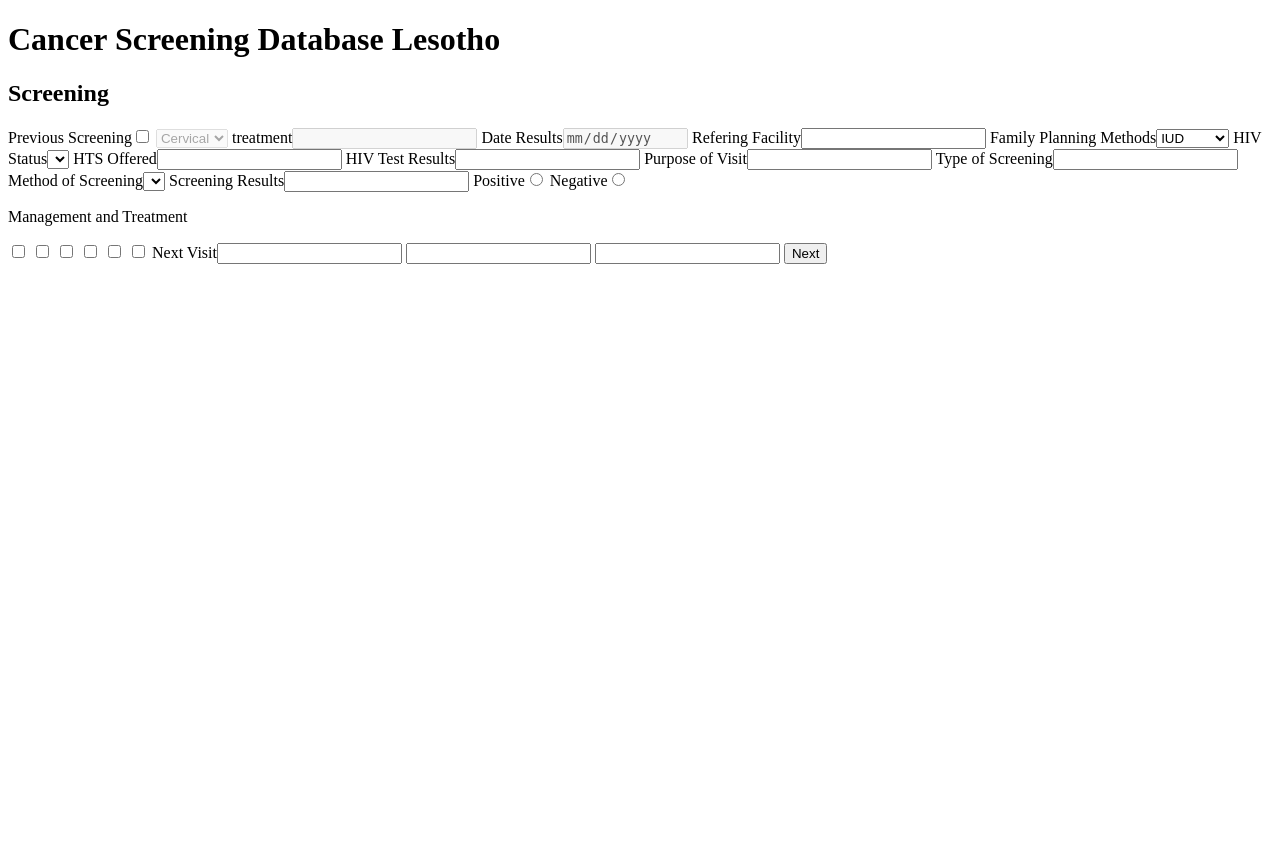
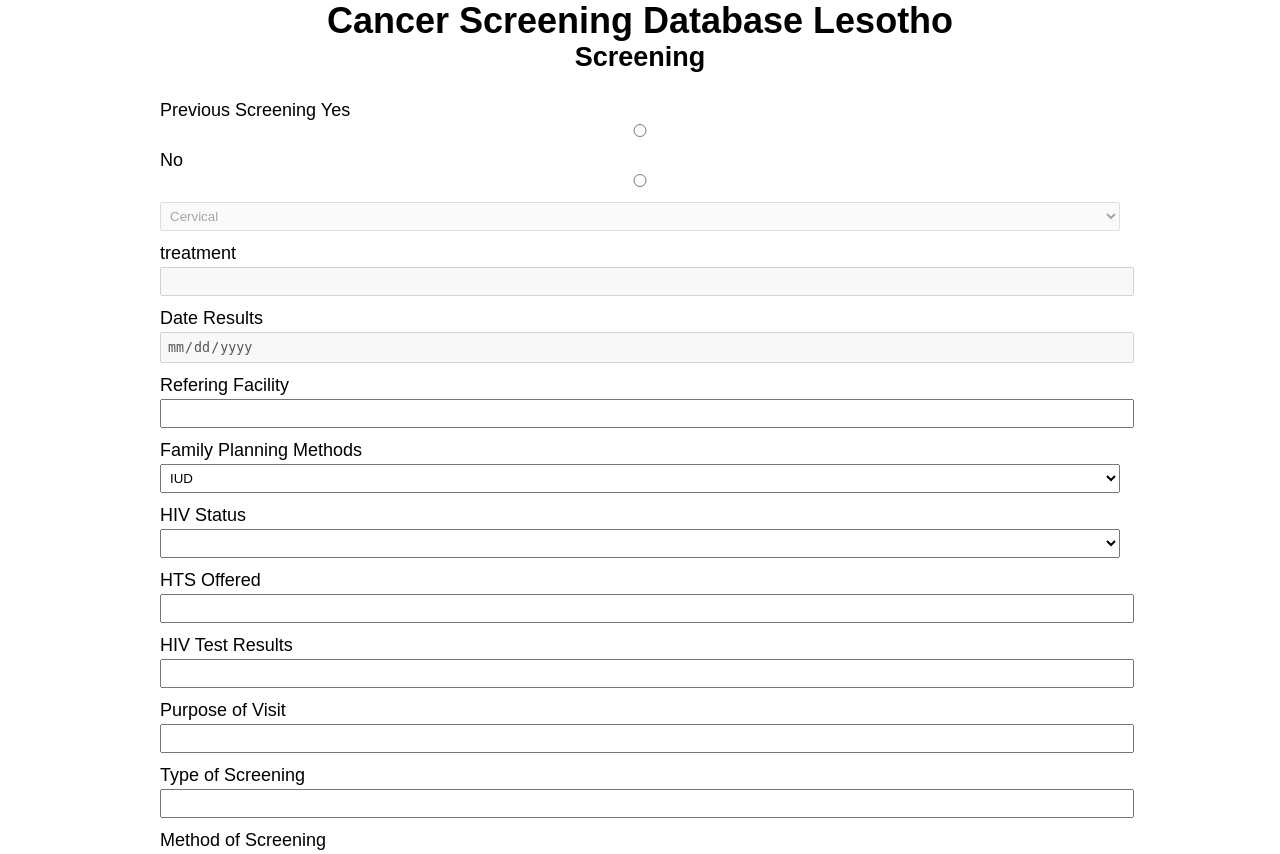
Before and after one commit to monkythe7th/cancerBurdenReseachLs, a Flask app: template templates/screening.html in a window 1280 px wide. Shown: the top 854 px of the page. Before the commit the page ends 264 px from the top, so only its background shows below. Run offline with Flask 3, Linux system fonts and the light colour scheme; the template is opened without the code that fills it, so the values that code supplies are empty.

Commit message:
26/04/2023 commit to 'master'

```diff
--- a/app.py
+++ b/app.py
@@ -5,7 +5,7 @@ def create_app():
 
     @app.route('/')
     def index():
-        return render_template('demographic.html')
+        return render_template('screening.html')
 
     return app
 
--- /dev/null
+++ b/static/css/style.css
@@ -0,0 +1,30 @@
+* {
+    margin: 0;
+    padding: 0;
+}
+
+body {
+    font: 18px sans-serif;
+}
+
+header {
+    height: 100px;
+    text-align: center;
+}
+
+.auth--form {
+    width: 60%;
+    height: 60%;
+    margin: auto;
+}
+
+.form {
+    width: 75%;
+    margin: auto;
+}
+
+input, select {
+    width: 100%;
+    margin: 2.5px auto 12.5px;
+    padding: 5px;
+}
--- /dev/null
+++ b/static/js/scripts.js
@@ -0,0 +1,5 @@
+function toggleDisabled(flag) {
+    let cls = document.getElementsByClassName('previous__screening');
+    if(flag) Array.prototype.forEach.call(cls, (item) => item.removeAttribute('disabled') );
+    else Array.prototype.forEach.call(cls, (item) => item.setAttribute('disabled',true));
+}
--- a/templates/demographic.html
+++ b/templates/demographic.html
@@ -9,7 +9,7 @@ Cancer Burden Research Project
 <h2>Demographics</h2>
 {% endblock %}
 {% block content %}
-<form action="" method="post">
+<form action="" method="post" class="demographic--form form">
     <label for="date">Date: </label><input type="datetime-local" name="date" id="todays__date" pattern="\d{2}/\d{2}/\d{4}" min="1/1/2010" required >
     <label for="firstname">Name: </label><input type="text" name="firstname" id="firstname">
     <label for="surname">Surname: </label><input type="text" name="surname" id="surname">
--- a/templates/login.html
+++ b/templates/login.html
@@ -8,7 +8,7 @@ Cancer Burden Research Project
 </h1>
 {% endblock %}
 {% block content %}
-<form action="" method="post" class="auth">
+<form action="" method="post" class="form auth--form">
     <label for="username">user: </label><input type="text" class="auth--input" name="username">
     <label for="password">Password: </label><input type="password" class="auth--input" name="password">
     <input type="submit" value="login">
--- a/templates/screening.html
+++ b/templates/screening.html
@@ -9,15 +9,17 @@ Cancer Burden Research Project
 <h2>Screening</h2>
 {% endblock %}
 {% block content %}
-<form action="" method="post" class="form screening--form">
-    <label for="previous__screening">Previous Screening</label><input type="checkbox" name="previous__screening" id="previous__screening" class="input screening--input previous__screening">
-    <select name="previous__screening__type" id="previous__screening--dropdown" disabled>
+<form action="" method="post" class="form screening--form" id="screening--form">
+    <label for="previous__screening">Previous Screening</label>
+    <label for="yes">Yes</label><input type="radio" name="previous__screening" id="previous__screening--yes" class="input screening--input previous__screening--radio" onclick="toggleDisabled(true)">
+    <label for="no">No</label><input type="radio" name="previous__screening" id="previous__screening--no" class="input screening--input previous__screening--radio" onclick="toggleDisabled(false)">
+    <select name="previous__screening__type" id="previous__screening--dropdown" disabled class="previous__screening">
         <option value="cervical">Cervical</option>
         <option value="prostate">Prostate</option>
         <option value="breast">Breast</option>
     </select>
-    <label for="">treatment</label><input type="text" name="" id="" class="input screening--input " disabled>
-    <label for="">Date Results</label><input type="date" name="" id="" class="input screening--input " disabled>
+    <label for="">treatment</label><input type="text" name="" id="" class="input screening--input previous__screening" disabled>
+    <label for="">Date Results</label><input type="date" name="" id="" class="input screening--input previous__screening" disabled>
     <label for="refering__facility">Refering Facility</label><input type="text" name="refering__facility" id="refering__facility" class="input screening--input refering__facility">
     <label for="family__planning">Family Planning Methods</label><select name="family__planning" id="family__planning" class="input screening--input family__planning">
         <option value="iud">IUD</option>
@@ -52,8 +54,8 @@ Cancer Burden Research Project
         <option value=""></option>
     </select>
     <label for="">Screening Results</label><input type="text" name="" id="" class="input screening--input ">
-    <label for="positive">Positive</label><input type="radio" name="positive" id="" class="input screening--input ">
-    <label for="negative">Negative</label><input type="radio" name="negative" id="" class="input screening--input ">
+    <label for="positive">Positive</label><input type="radio" name="results" id="" class="input screening--input ">
+    <label for="negative">Negative</label><input type="radio" name="results" id="" class="input screening--input ">
     <p>Management and Treatment</p>
     <label for=""></label><input type="checkbox" name="" id="" class="input screening--input ">
     <label for=""></label><input type="checkbox" name="" id="" class="input screening--input ">
```
